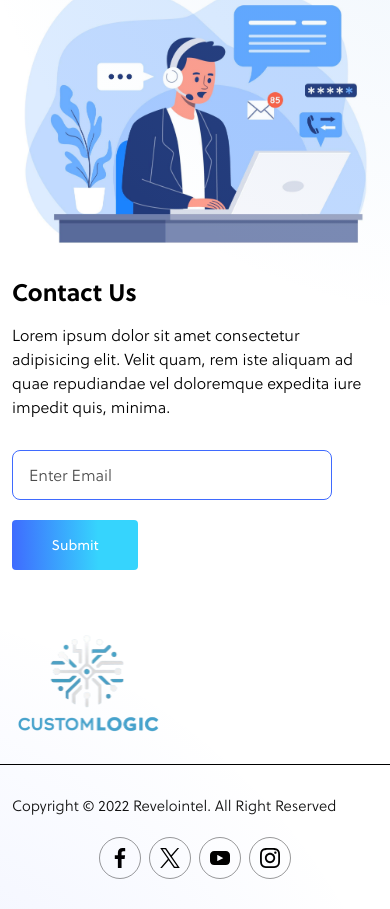
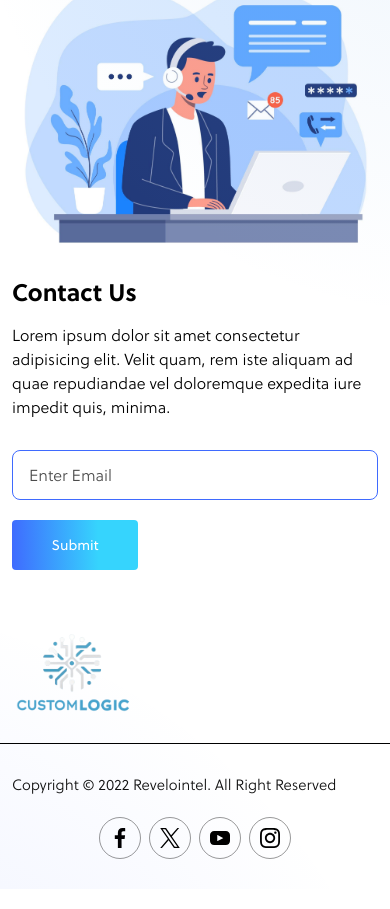
Before and after one commit to kousikdas02/custom-logic, a plain HTML site: page index.html in a window 390 px wide. Shown: the part 6478-7387 px from the top of the page. Drawn offline with Linux system fonts and the light colour scheme.

Commit message:
responsive version

```diff
--- a/style.css
+++ b/style.css
@@ -2408,6 +2408,13 @@ h2{
 }
 
 @media (max-width: 575px) {
+    .contact_input{
+        min-width: initial;
+        width: 100%;
+    }
+    .ftr_logo a{
+        width: 120px;
+    }
 }
 
 @media (max-width: 479px) {
```
